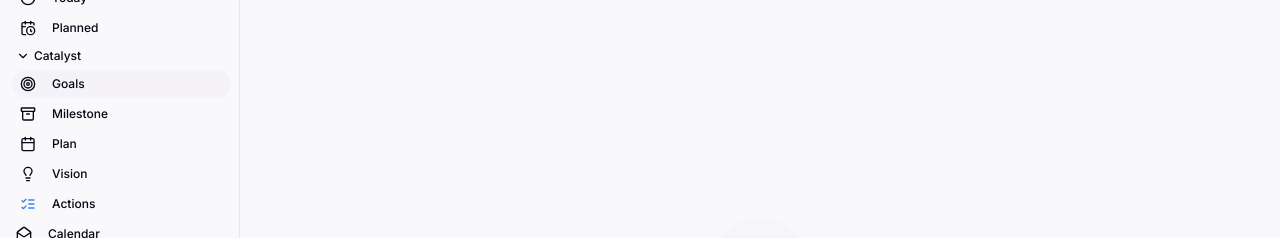
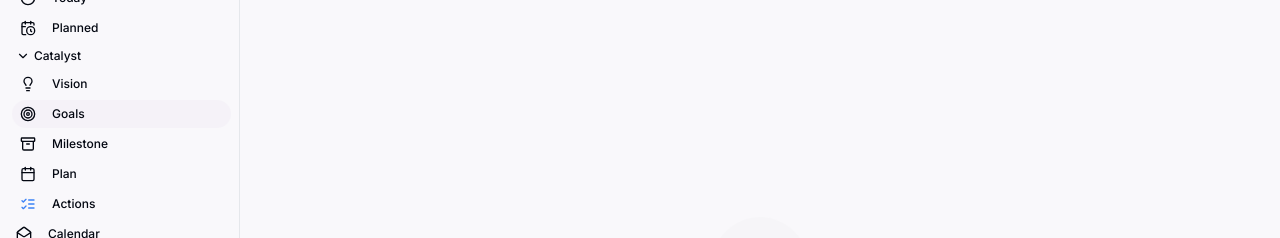
Before and after one commit to ManiAdhav/breezy-checklist-nook, a React (Vite) app: page /goals in a window 1280 px wide. Shown: the part 152-390 px from the top of the page. Built offline with nearby package versions, Linux system fonts and the light colour scheme.

Commit message:
Reorder sidebar items
Move Vision link in the sidebar above the Goals link.

```diff
--- a/src/components/layout/Sidebar.tsx
+++ b/src/components/layout/Sidebar.tsx
@@ -1,4 +1,3 @@
-
 import React, { useState } from 'react';
 import { Link, useLocation, useNavigate } from 'react-router-dom';
 import {
@@ -169,6 +168,13 @@ const Sidebar: React.FC = () => {
           </div>
 
           {showGoals && <div className="ml-1 space-y-0.5">
+              <Link to="/vision" className="block">
+                <Button variant="ghost" className={`w-full justify-start h-7 px-2 py-0.5 text-xs sidebar-item ${location.pathname === '/vision' ? 'sidebar-item-active' : ''}`}>
+                  <Lightbulb className="h-4 w-4 mr-2" />
+                  <span>Vision</span>
+                </Button>
+              </Link>
+
               <Link to="/goals" className="block">
                 <Button variant="ghost" className={`w-full justify-start h-7 px-2 py-0.5 text-xs sidebar-item ${location.pathname === '/goals' ? 'sidebar-item-active' : ''}`}>
                   <Target className="h-4 w-4 mr-2" />
@@ -185,13 +191,6 @@ const Sidebar: React.FC = () => {
                 <Button variant="ghost" className={`w-full justify-start h-7 px-2 py-0.5 text-xs sidebar-item ${location.pathname === '/weekly' ? 'sidebar-item-active font-medium' : ''}`}>
                   <Calendar className="h-4 w-4 mr-2" />
                   <span>Plan</span>
-                </Button>
-              </Link>
-
-              <Link to="/vision" className="block">
-                <Button variant="ghost" className={`w-full justify-start h-7 px-2 py-0.5 text-xs sidebar-item ${location.pathname === '/vision' ? 'sidebar-item-active' : ''}`}>
-                  <Lightbulb className="h-4 w-4 mr-2" />
-                  <span>Vision</span>
                 </Button>
               </Link>
 
```
